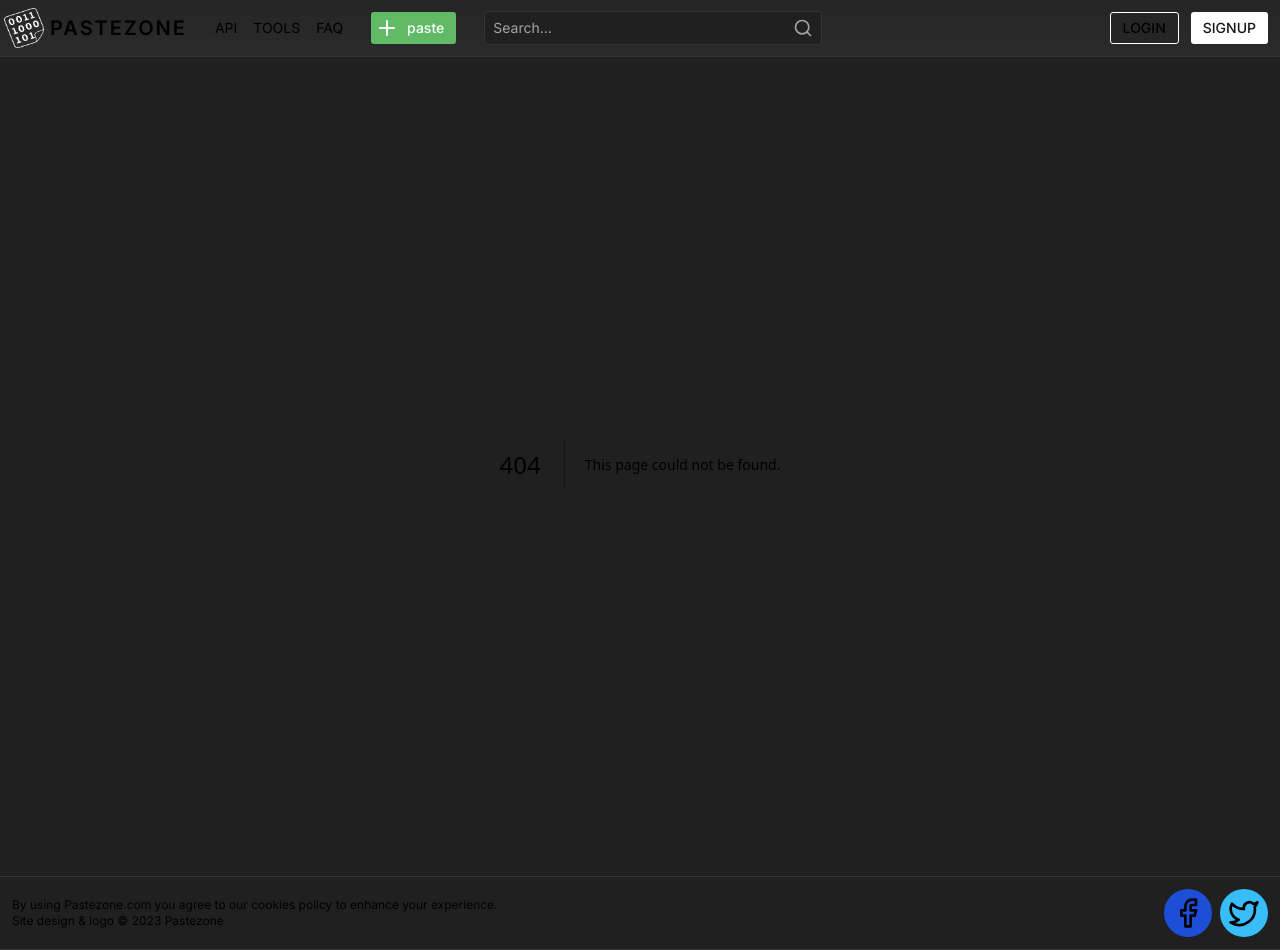
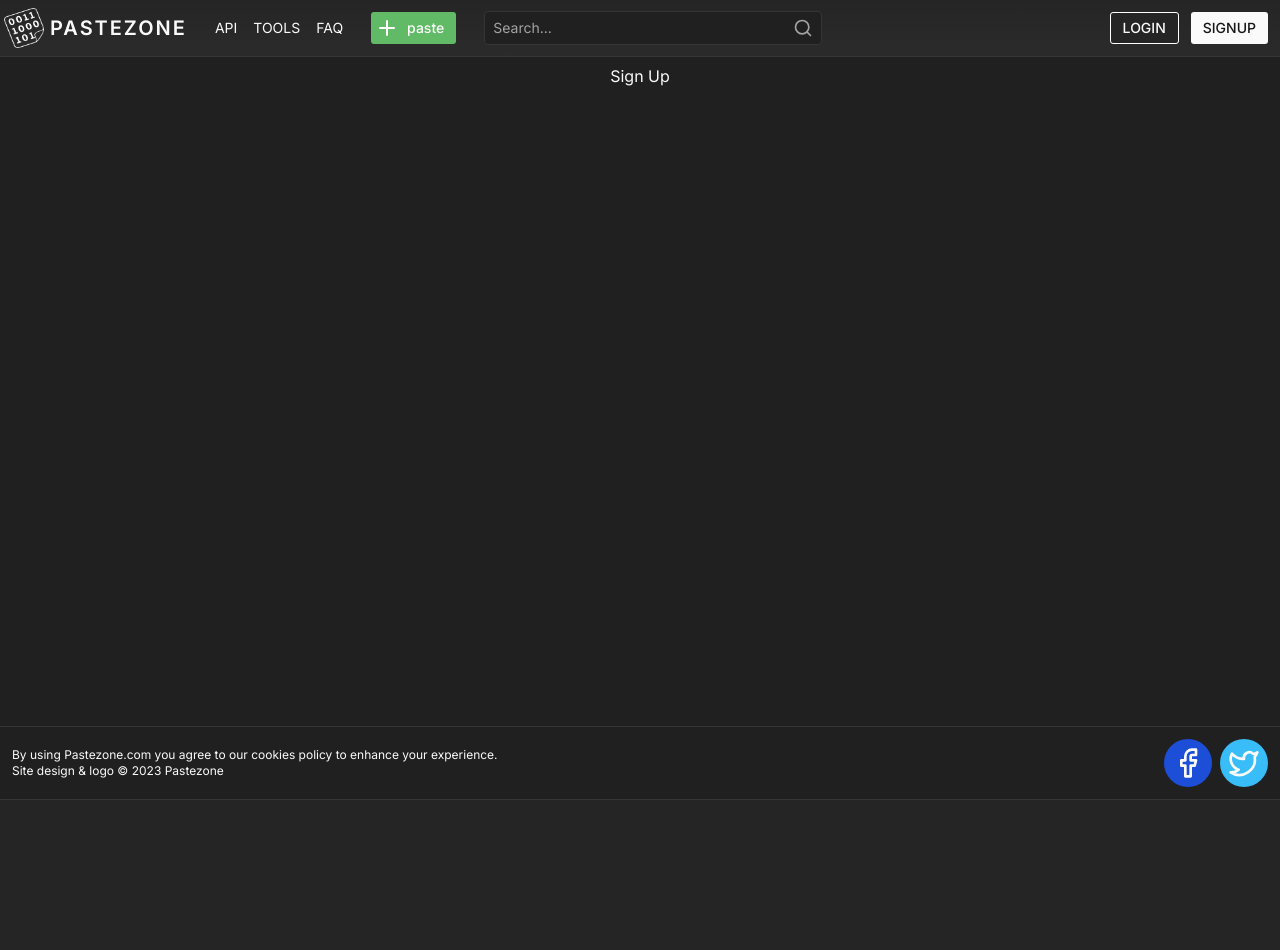
Before and after one commit to Strahinja2112/pastezone, a Next.js app: page /sign-up in a window 1280 px wide. Before the commit this address had no page. After the commit the page ends 800 px from the top, so only its background shows below. Built offline with nearby package versions, Linux system fonts and the light colour scheme.

Commit message:
ui: fixed links

```diff
--- /dev/null
+++ b/src/app/(auth)/log-in/page.tsx
@@ -0,0 +1,5 @@
+import React from "react";
+
+export default function LogInPage() {
+	return <div>Log in</div>;
+}
--- /dev/null
+++ b/src/app/(auth)/sign-up/page.tsx
@@ -0,0 +1,5 @@
+import React from "react";
+
+export default function SignUpPage() {
+	return <div>Sign Up</div>;
+}
--- a/src/app/(main)/_components/header.tsx
+++ b/src/app/(main)/_components/header.tsx
@@ -59,12 +59,23 @@ export default function Header({}: Props) {
 					</div>
 				</div>
 				<div className="flex gap-3 pr-2">
-					<Button variant="outline" size="tiny">
+					<Link
+						href="/log-in"
+						className={buttonVariants({
+							variant: "outline",
+							size: "tiny",
+						})}
+					>
 						LOGIN
-					</Button>
-					<Button className="bg-white" size="tiny">
+					</Link>
+					<Link
+						href="/sign-up"
+						className={buttonVariants({
+							size: "tiny",
+						})}
+					>
 						SIGNUP
-					</Button>
+					</Link>
 				</div>
 			</div>
 		</div>
--- a/src/app/(main)/_components/public-pastes.tsx
+++ b/src/app/(main)/_components/public-pastes.tsx
@@ -1,3 +1,4 @@
+import { TSyntax } from "@/config/select-values";
 import { Globe2 } from "lucide-react";
 import Link from "next/link";
 import React from "react";
```
